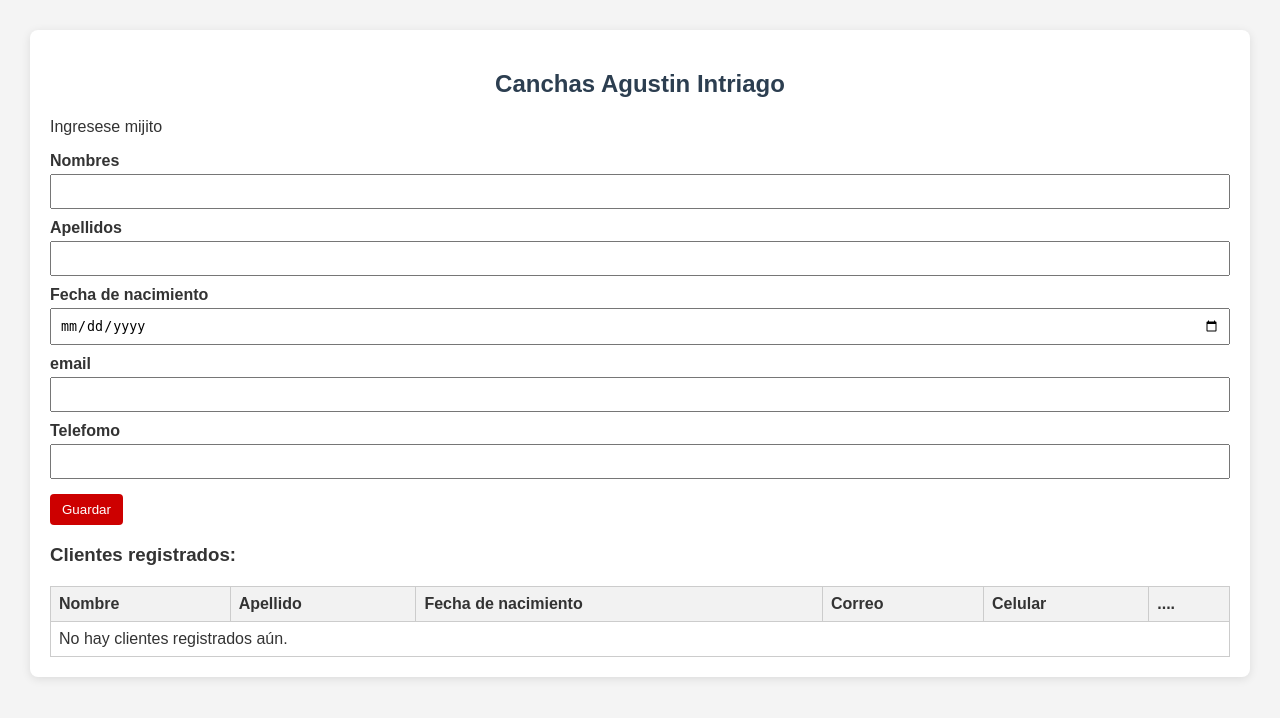
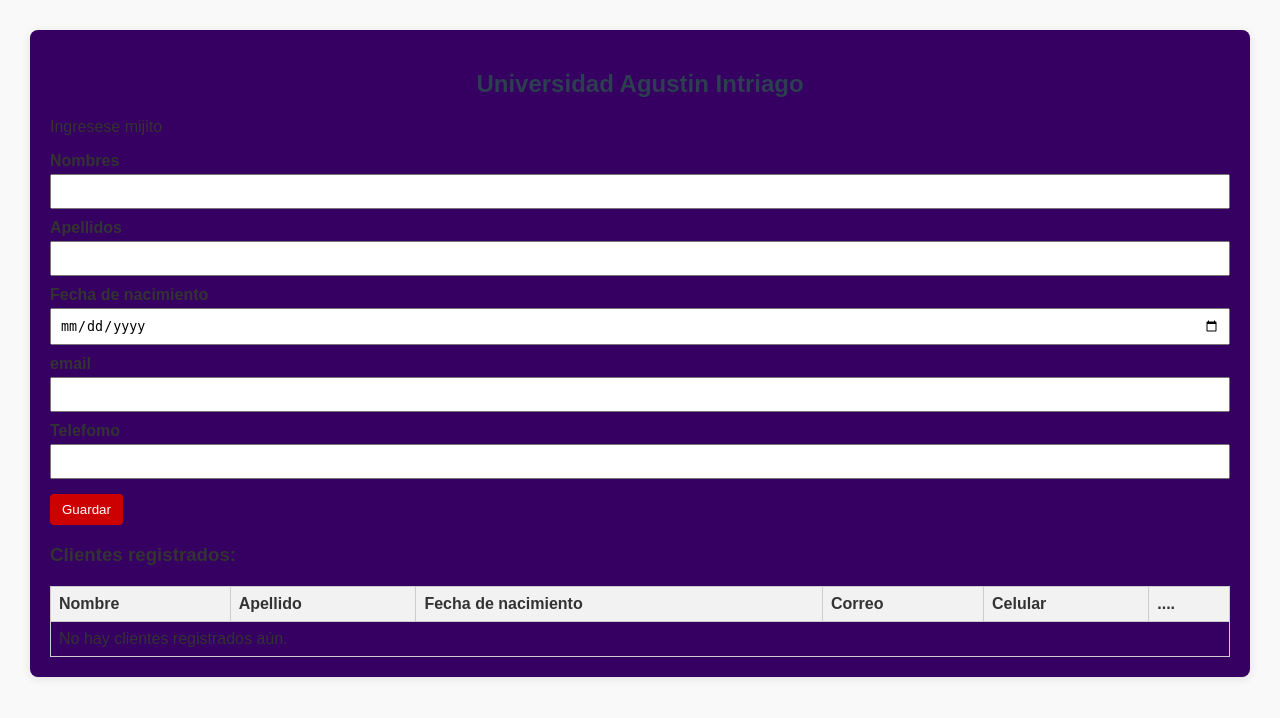
Before and after one commit to justinz12xd/registrofinal, a Python web app: template templates/index.html in a window 1280 px wide. Shown: the top 718 px of the page. Run offline with Jinja, Linux system fonts and the light colour scheme; the template is opened without the code that fills it, so the values that code supplies are empty.

Commit message:
cambios de universidad

```diff
--- a/static/style.css
+++ b/static/style.css
@@ -1,7 +1,7 @@
 body {
     font-family: Arial, sans-serif;
     margin: 30px;
-    background-color: #f4f4f4;
+    background-color: #f4f4f476;
     color: #333;
 }
 
@@ -9,7 +9,7 @@ body {
     max-width: 1200px;
     margin: auto;
     padding: 20px;
-    background-color: white;
+    background-color: rgb(53, 0, 97);
     border-radius: 8px;
     box-shadow: 0px 2px 10px rgba(0, 0, 0, 0.1);
 }
--- a/templates/index.html
+++ b/templates/index.html
@@ -3,12 +3,12 @@
 <head>
     <meta charset="UTF-8">
     <meta name="viewport" content="width=device-width, initial-scale=1.0">
-    <title>Centro Deportivo</title>
+    <title>Universidad</title>
     <link rel="stylesheet" href="static\style.css">
 </head>
 <body>
     <div class="contenedor">
-        <h2 class="subtitulo">Canchas Agustin Intriago</h2>
+        <h2 class="subtitulo">Universidad Agustin Intriago</h2>
         <p class="texto">Ingresese mijito</p>
 
         <form method="POST" action="/guardar" class="formulario">
```
